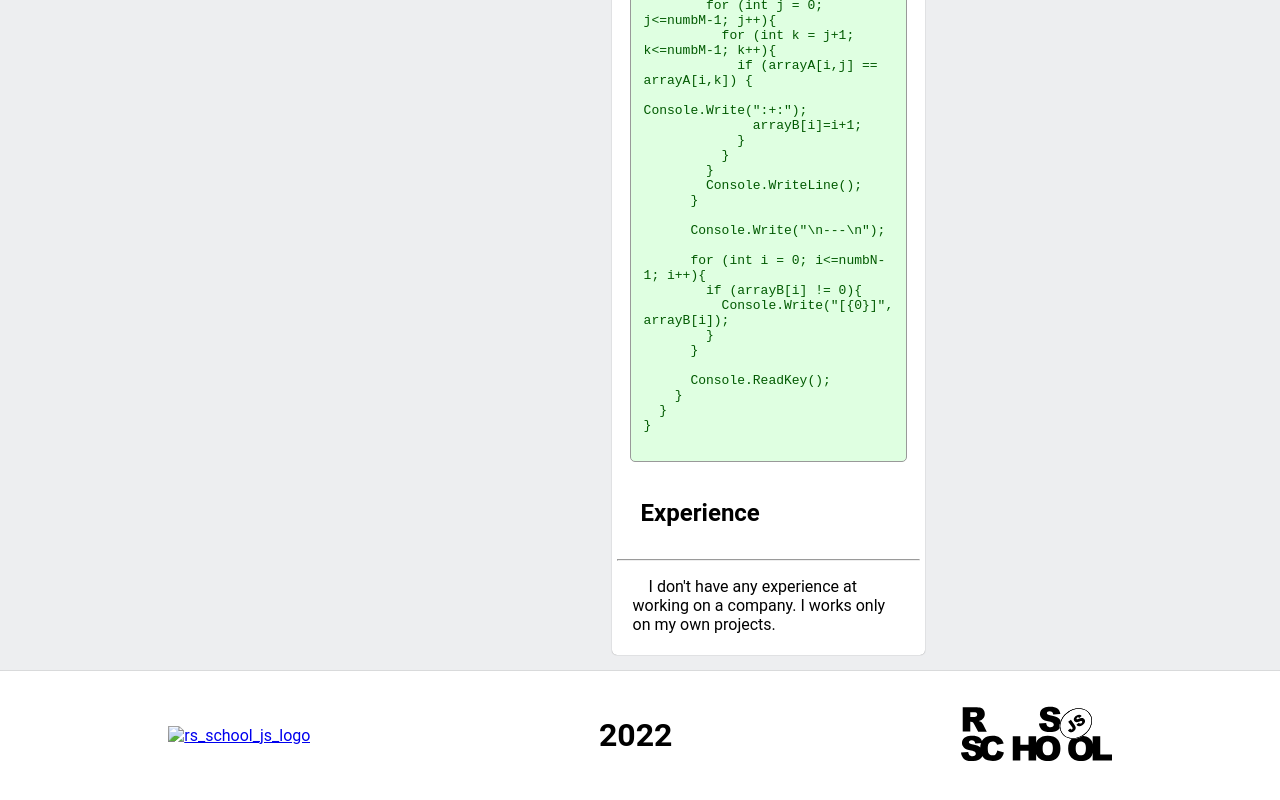
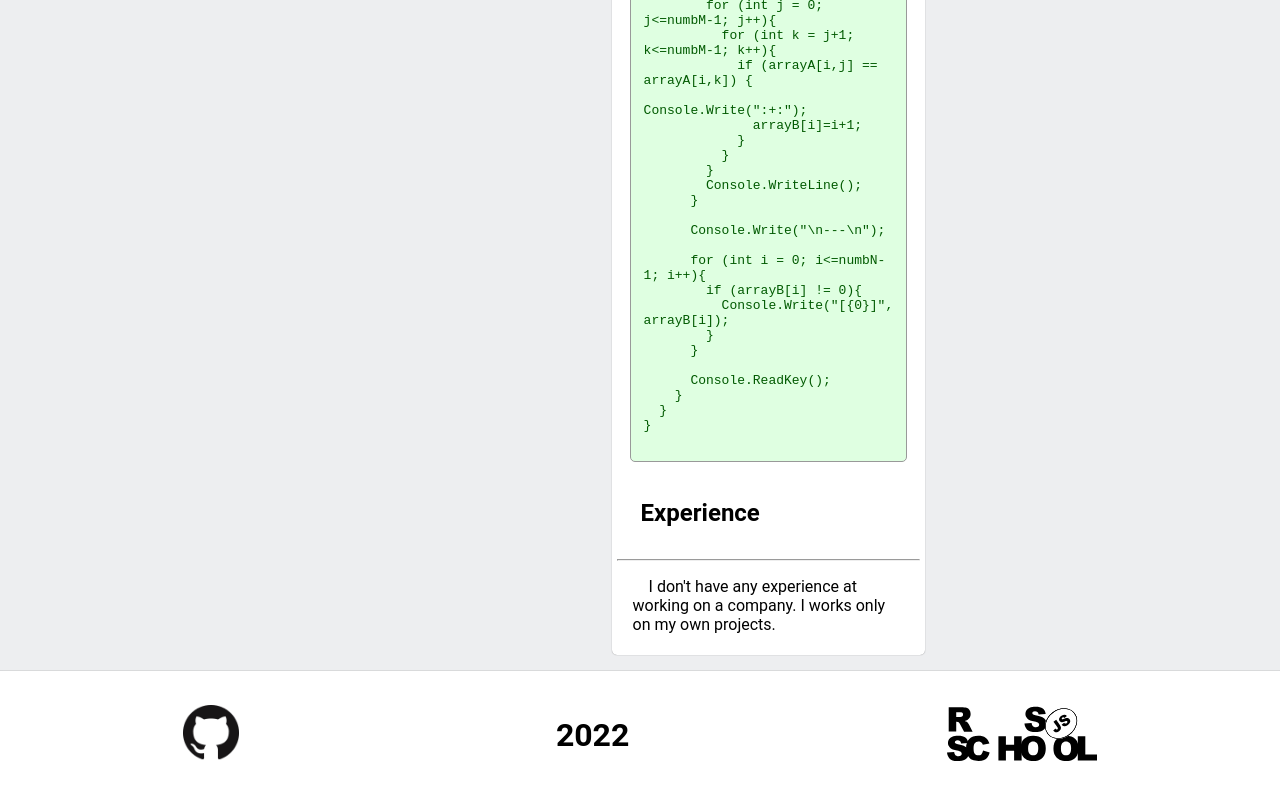
Before and after one commit to Aliaksandr-Bychyk/rsschool-cv, a plain HTML site: page index.html in a window 1280 px wide. Shown: the part 1971-2771 px from the top of the page. Drawn offline with Linux system fonts and the light colour scheme.

Commit message:
fix: change logo file, implement correct src

```diff
--- a/index.html
+++ b/index.html
@@ -171,11 +171,11 @@ namespace lab9{
     </div>
     <footer>
       <a href="http://github.com/AlexanderBychyk" target="_blank">
-        <img class="footer-logo" src="/images/GitHub-Mark-64px.png" alt="rs_school_js_logo" height="100%" width="100%">
+        <img class="footer-logo" src="./images/GitHub-Mark-64px.png" alt="rs_school_js_logo" height="100%" width="100%">
       </a>
       <h1>2022</h1>
       <a href="https://rs.school/js/" target="_blank">
-        <img class="footer-logo" src="/images/rs_school_js.svg" alt="rs_school_js_logo" height="100%" width="100%">
+        <img class="footer-logo" src="./images/rs_school_js.svg" alt="rs_school_js_logo" height="100%" width="100%">
       </a>
     </footer>
   </body>
```
Also changed, not shown: images/GitHub-Mark-64px.png (added), images/GitHub-Mark-Light-64px.png (deleted).
